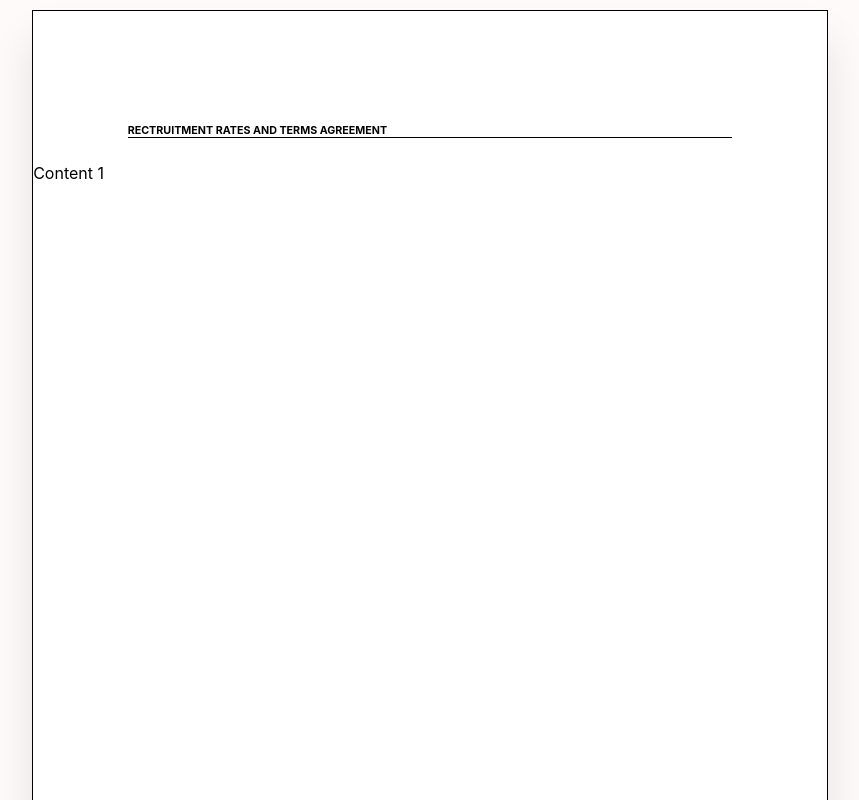
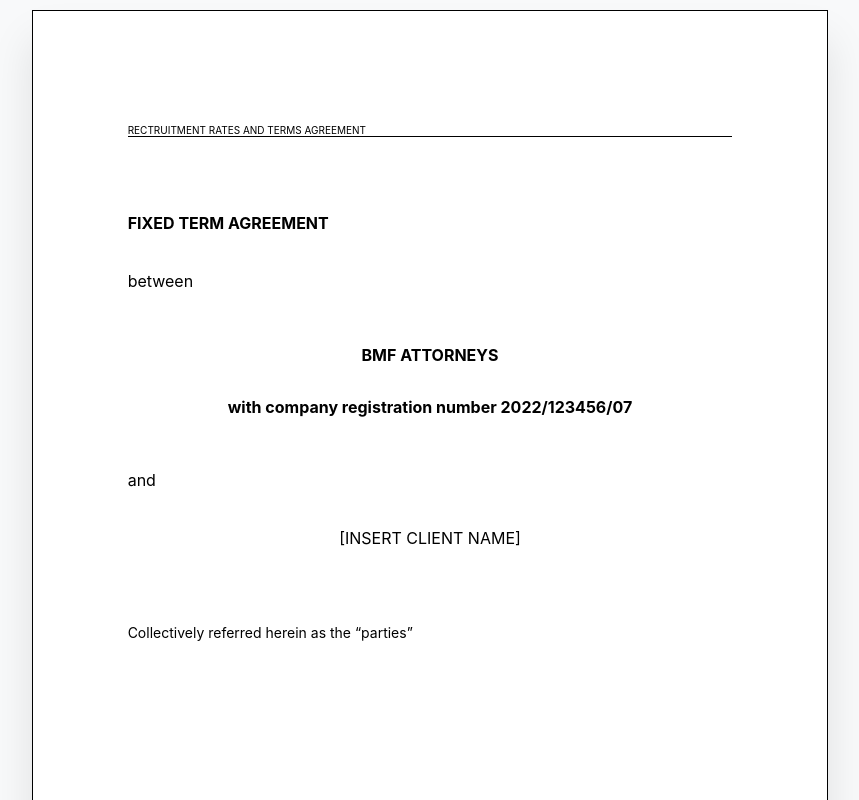
Before and after one commit to u16273992/jobox-fe-project, a React (Create React App) app: page / in a window 1280 px wide. Shown: the top 800 px of the page, without its empty margins (210-1069 px from the left). Built offline with nearby package versions, Linux system fonts and the light colour scheme.

Commit message:
first display page complete

```diff
--- a/src/App.js
+++ b/src/App.js
@@ -14,7 +14,7 @@
 
 const styles = {
   background:{
-    backgroundColor: "snow",
+    backgroundColor: "#f8f9fa",
   },
   heading: {
 
--- a/src/components/content.js
+++ b/src/components/content.js
@@ -4,7 +4,19 @@
  if (props.page ==1 )
  {
     return (
-        <div>Content 1</div>
+        <div style={style.heading1}>
+            <p style={{fontWeight:"bold"}}>FIXED TERM AGREEMENT</p>
+            <p style={{marginTop:"1cm"}}>between</p>
+            <div style={style.heading1name}>
+                <p>BMF ATTORNEYS</p>
+                <p>with company registration number 2022/123456/07</p>
+            </div>
+            <p style={{marginTop:"1cm"}}>and</p>
+            <div style={style.input}>
+            [INSERT CLIENT NAME]
+            </div>
+            <p style={{marginTop:"2cm", fontSize:"14px"}}>Collectively referred herein as the “parties”</p>
+        </div>
         )
  }
  else if (props.page ==2)
@@ -22,10 +34,23 @@
 }
 
 const style = {
-    heading:{
-
+    heading1:{
+        marginTop:"2cm",
+        marginLeft:"2.5cm",
+    },
+    heading1name:{
+        marginTop:"1cm",
+        alignItems:"center",
+        fontWeight:"bold",
+        display:"flex",
+        flexDirection:"column",
+        marginRight:"2.5cm"
     },
     input:{
-
+        display:"flex",
+        flexDirection:"column",
+        alignItems:"center",
+        marginTop:"1cm",
+        marginRight:"2.5cm"
     }
 }
--- a/src/components/page.js
+++ b/src/components/page.js
@@ -1,14 +1,12 @@
 import React from 'react';
 import Content from './content';
-
-const space = 0.5;
 
 export default function Page(props) {
   return (
     <div style={styles.pages}>
       <div style={styles.page}>
         <header>
-            <h6 style={styles.header}>RECTRUITMENT RATES AND TERMS AGREEMENT</h6>
+            <p style={styles.header}>RECTRUITMENT RATES AND TERMS AGREEMENT</p>
         </header>
         <Content page={props.number}/>
       </div>
@@ -26,6 +24,7 @@
       marginLeft: "2.5cm",
       width: "16cm",
       borderBottom: "1px solid black",
+      fontSize: "10px"
     },
 
     title: {
@@ -44,7 +43,7 @@
       width: "21cm",
       height: "29.7cm",
       border: '1px solid black',
-      marginTop: '10px'
+      marginTop: '0.265cm',
     },
     pages:{
       display: 'flex',
--- a/src/components/pdfGenerator.js
+++ b/src/components/pdfGenerator.js
@@ -55,7 +55,8 @@
     width: "21cm",
     height: "29.7cm",
     border: '1px solid black',
-    marginTop: '10px'
+    marginTop: '0.265cm',
+    marginBottom: '0.265cm'
   },
   pages:{
     display: 'flex',
```
